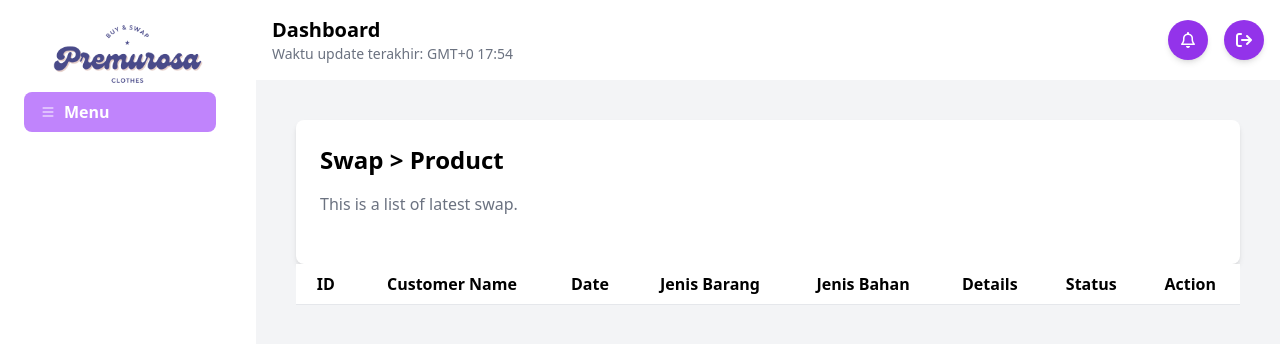
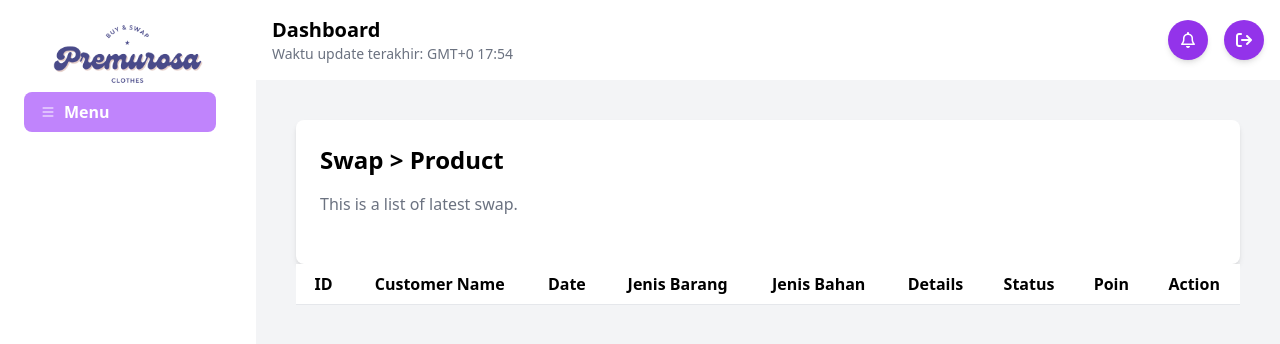
Before and after one commit to MarjaniSaski/Tubes_WebPro_PremurosaClothes, a PHP site: page /Tubes_WebPro_PremurosaClothes/admin/swapproduct.php in a window 1280 px wide. Shown: the top 344 px of the page. Run offline with PHP 8.4, Linux system fonts and the light colour scheme; the visitor is signed in with stand-in values (Sample User, id 1); data that the repository does not hold is empty; some libraries are stand-ins or nearby versions.

Commit message:
update swap produk

```diff
--- a/admin/swapproduct.php
+++ b/admin/swapproduct.php
@@ -2,7 +2,6 @@
 include $_SERVER['DOCUMENT_ROOT'] . '/Tubes_WebPro_PremurosaClothes/admin/template/header_admin.php';
 include $_SERVER['DOCUMENT_ROOT'] . '/Tubes_WebPro_PremurosaClothes/config.php';
 
-// Mengambil data pesanan dari database
 $sqlStatement = "SELECT * FROM orders";
 $query = mysqli_query($conn, $sqlStatement);
 $data = mysqli_fetch_all($query, MYSQLI_ASSOC);
@@ -14,7 +13,6 @@ $data = mysqli_fetch_all($query, MYSQLI_ASSOC);
     }
 </style>
 
-<!-- Main Content -->
 <div class="flex-1 p-10">
     <div class="bg-white p-6 rounded-lg shadow-md">
         <h2 class="text-2xl font-bold mb-4">Swap > Product</h2>
@@ -31,6 +29,7 @@ $data = mysqli_fetch_all($query, MYSQLI_ASSOC);
                     <th class="py-2 px-4 border-b">Jenis Bahan</th>
                     <th class="py-2 px-4 border-b">Details</th>
                     <th class="py-2 px-4 border-b">Status</th>
+                    <th class="py-2 px-4 border-b">Poin</th>
                     <th class="py-2 px-4 border-b">Action</th>
                 </tr>
             </thead>
@@ -52,6 +51,7 @@ $data = mysqli_fetch_all($query, MYSQLI_ASSOC);
                             </button>
                         </td>
                         <td class="py-2 px-4 border-b"><span class="bg-green-200 text-green-800 py-1 px-3 rounded-full text-xs"><?= ucfirst($swap['status']) ?></span></td>
+                        <td class="py-2 px-4 border-b"><?= $swap['poin'] ?></td>
                         <td class="border px-4 py-2">
                             <button onclick="showData('<?= $swap['id_order'] ?>')" class="text-blue-500 hover:text-blue-700 focus:outline-none">
                                 <svg xmlns="http://www.w3.org/2000/svg" class="h-6 w-6 inline-block" fill="none" viewBox="0 0 24 24" stroke="currentColor">
@@ -67,7 +67,6 @@ $data = mysqli_fetch_all($query, MYSQLI_ASSOC);
             </tbody>
         </table>
 
-        <!-- Modal for Image -->
         <div id="myModal" class="modal fixed top-0 left-0 w-full h-full flex items-center justify-center bg-black bg-opacity-50">
             <div class="modal-content bg-white p-6 rounded-lg shadow-lg relative max-w-lg w-full">
                 <span class="close absolute top-2 right-2 text-2xl cursor-pointer">&times;</span>
@@ -75,7 +74,6 @@ $data = mysqli_fetch_all($query, MYSQLI_ASSOC);
             </div>
         </div>
 
-        <!-- Modal for Details -->
         <div id="detailsModal" class="fixed inset-0 bg-black bg-opacity-50 hidden flex items-center justify-center">
             <div class="bg-white p-6 rounded shadow-lg w-96" id="detailsModal" data-id="">
                 <div class="flex justify-between items-center">
@@ -86,13 +84,11 @@ $data = mysqli_fetch_all($query, MYSQLI_ASSOC);
                         </svg>
                     </button>
                 </div>
-                <form action="update_status.php" method="POST">
-                    <div id="detailsContent" class="mt-4">
-                        <!-- Content will be injected here -->
-                    </div>
+                <form action="update_status.php" method="POST" id="updateForm">
+                    <div id="detailsContent" class="mt-4"></div>
                     <div class="mt-4">
-                        <label for="poinInput" class="block text-gray-700">Tambah Poin:</label>
-                        <input type="number" name="poin" id="poinInput" class="border rounded py-2 px-3 mt-1 w-full" placeholder="Masukkan jumlah poin" required>
+                        <label for="poin" class="block text-gray-700">Tambah Poin:</label>
+                        <input type="number" name="poin" id="poin" class="border rounded py-2 px-3 mt-1 w-full" placeholder="Masukkan jumlah poin" required>
                     </div>
                     <div class="mt-4">
                         <label for="statusSelect" class="block text-gray-700">Status:</label>
@@ -103,12 +99,10 @@ $data = mysqli_fetch_all($query, MYSQLI_ASSOC);
                             <option value="cancelled">Cancelled</option>
                         </select>
                     </div>
-                    <!-- ID order disembunyikan -->
                     <input type="hidden" name="id_order" id="orderId">
-                    <input type="hidden" name="id" id="user_id">
                     <div class="mt-4 flex justify-between">
-                        <button type="submit" name="submit" class="bg-blue-500 text-white py-2 px-4 rounded">UPDATE</button>
-                        <button type="button" onclick="closeDetails()" class="bg-red-500 text-white py-2 px-4 rounded">CANCEL</button>
+                        <button type="submit" name="submit" class="bg-purple-500 text-white py-2 px-4 rounded">UPDATE</button>
+                        <button type="button" onclick="closeDetails()" class="bg-gray-500 text-white py-2 px-4 rounded">CANCEL</button>
                     </div>
                 </form>
             </div>
@@ -117,7 +111,6 @@ $data = mysqli_fetch_all($query, MYSQLI_ASSOC);
 </div>
 
 <script>
-    // Show image in modal
     function showDetails(imageSrc) {
         var modal = document.getElementById("myModal");
         var modalImg = document.getElementById("modalImage");
@@ -154,8 +147,9 @@ $data = mysqli_fetch_all($query, MYSQLI_ASSOC);
                         <p><strong>Jenis Bahan:</strong> ${data.jenis_bahan}</p>
                         <p><strong>Details:</strong> ${data.details}</p>
                         <p><strong>Status:</strong> ${data.status}</p>
+                        <p><strong>Poin:</strong> ${data.poin}</p>
                     `;
-                    // Pastikan ID diteruskan di modal
+                    document.getElementById('orderId').value = data.id_order;
                     document.getElementById('detailsModal').setAttribute('data-id', data.id_order);
                     document.getElementById('detailsModal').classList.remove('hidden');
                 } else {
@@ -165,6 +159,7 @@ $data = mysqli_fetch_all($query, MYSQLI_ASSOC);
         };
         xhr.send();
     }
+
     function closeDetails() {
         document.getElementById('detailsModal').classList.add('hidden');
     }
--- a/login.php
+++ b/login.php
@@ -72,7 +72,7 @@ if ($_SERVER['REQUEST_METHOD'] === 'POST') {
             <form id="loginForm" class="space-y-4">
                 <!-- Username -->
                 <div>
-                    <input type="text" id="username" name="username" class="form-control border border-gray-300 rounded-lg p-3 w-full" placeholder="Username" required>
+                    <input type="text" id="username" name="username" class="form-control rounded-lg p-3 w-full" placeholder="Username" required>
                 </div>
                 <!-- Password -->
                 <div style="position: relative; width: 100%;">
```
Also changed, not shown: admin/update_status.php (+15 -32 lines), images/1733406295_22.png (added), images/1733406349_blouse blue.png (added), images/1733406378_blouse blue.png (added), images/1733409576_6.png (added), images/1733417853_floral dress midi.png (added).
